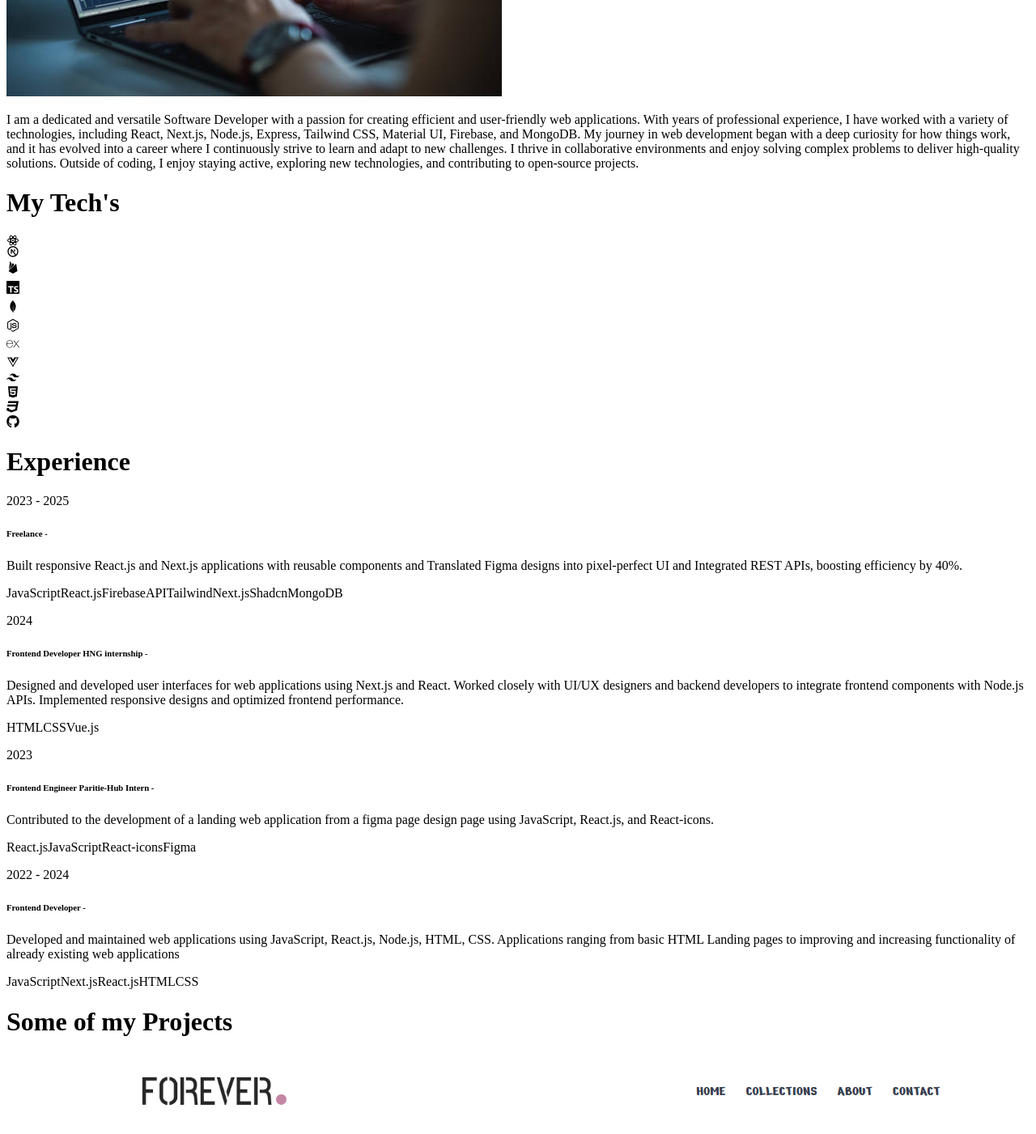
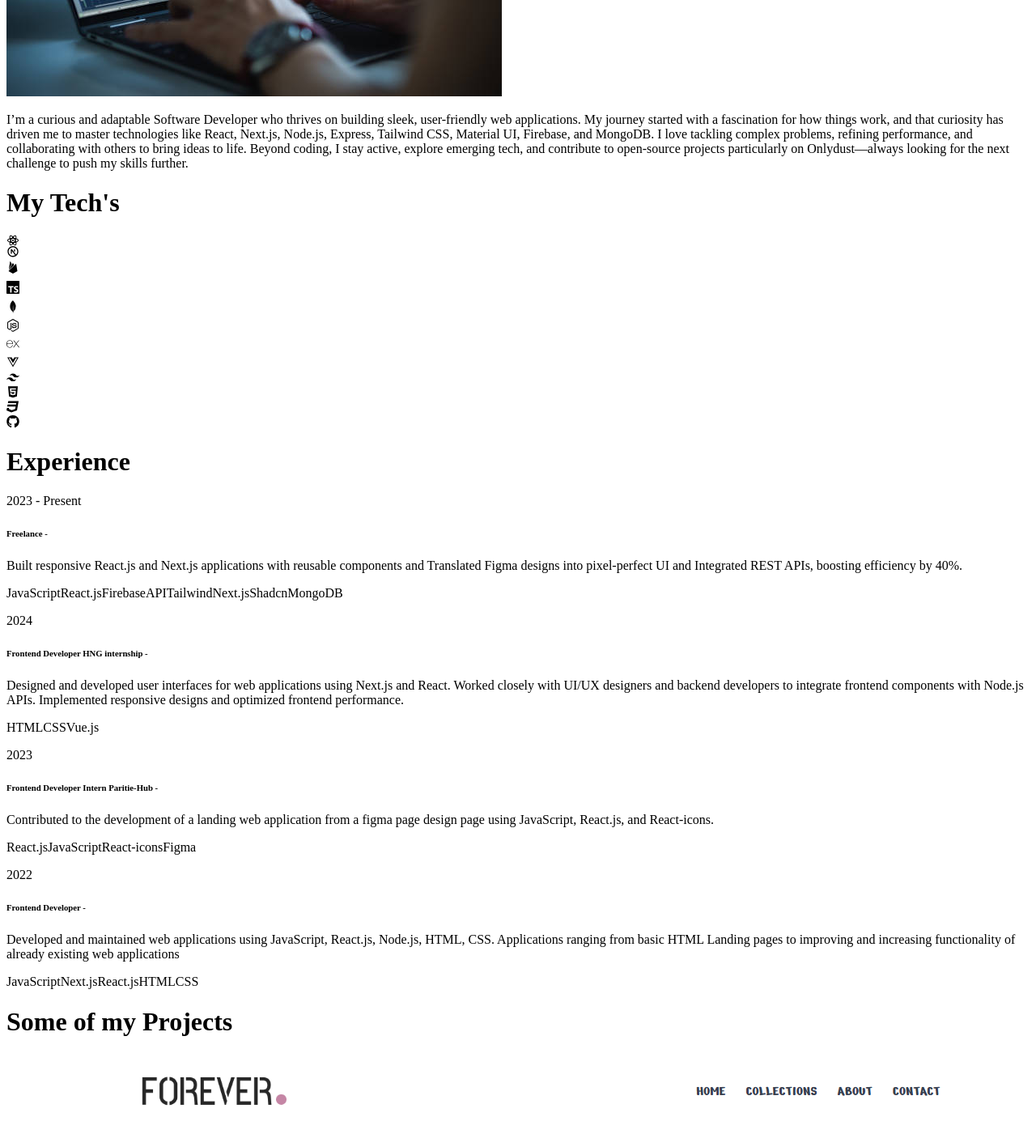
Before and after one commit to DarkVayder/portfolio, a React (Create React App) app: page / in a window 1280 px wide. Shown: the part 880-2281 px from the top of the page at 81% size. Built offline with nearby package versions, Linux system fonts and the light colour scheme; a web font is replaced by a local one.

Commit message:
feat: improved constants

```diff
--- a/src/constants/index.js
+++ b/src/constants/index.js
@@ -5,11 +5,11 @@ import project4 from "../assets/projects/project-4.png";
 
 export const HERO_CONTENT = `Creative Software Coder heavy on frontend with a proven track record of creating dynamic and responsive web applications that solve real-world problems. Proficient in leveraging modern frameworks and state management tools to build scalable solutions. Adept at collaborating in any environment, demonstrating strong problem-solving skills, and continuously seeking to enhance user experience. Passionate about developing innovative projects to improve everyday life.`;
 
-export const ABOUT_TEXT = `I am a dedicated and versatile Software Developer with a passion for creating efficient and user-friendly web applications. With years of professional experience, I have worked with a variety of technologies, including React, Next.js, Node.js, Express, Tailwind CSS, Material UI, Firebase, and MongoDB. My journey in web development began with a deep curiosity for how things work, and it has evolved into a career where I continuously strive to learn and adapt to new challenges. I thrive in collaborative environments and enjoy solving complex problems to deliver high-quality solutions. Outside of coding, I enjoy staying active, exploring new technologies, and contributing to open-source projects.`;
+export const ABOUT_TEXT = `I’m a curious and adaptable Software Developer who thrives on building sleek, user-friendly web applications. My journey started with a fascination for how things work, and that curiosity has driven me to master technologies like React, Next.js, Node.js, Express, Tailwind CSS, Material UI, Firebase, and MongoDB. I love tackling complex problems, refining performance, and collaborating with others to bring ideas to life. Beyond coding, I stay active, explore emerging tech, and contribute to open-source projects particularly on Onlydust—always looking for the next challenge to push my skills further.`;
 
 export const EXPERIENCES = [
   {
-    year: "2023 - 2025",
+    year: "2023 - Present",
     role: "Freelance",
     description: `Built responsive React.js and Next.js applications with reusable components and Translated Figma designs into pixel-perfect UI and Integrated REST APIs, boosting efficiency by 40%.`,
     technologies: ["JavaScript", "React.js", "Firebase", "API", "Tailwind", "Next.js", "Shadcn", "MongoDB"],
@@ -22,12 +22,12 @@ export const EXPERIENCES = [
   },
   {
     year: "2023",
-    role: "Frontend Engineer Paritie-Hub Intern",
+    role: "Frontend Developer Intern Paritie-Hub",
     description: `Contributed to the development of a landing web application from a figma page design page using JavaScript, React.js, and React-icons.`,
     technologies: ["React.js", "JavaScript", "React-icons", "Figma"],
   },
   {
-    year: "2022 - 2024",
+    year: "2022",
     role: "Frontend Developer",
     description: `Developed and maintained web applications using JavaScript, React.js, Node.js, HTML, CSS. Applications ranging from basic HTML Landing pages to improving and increasing functionality of already existing web applications`,
     technologies: ["JavaScript", "Next.js", "React.js", "HTML", "CSS"],
@@ -52,14 +52,14 @@ export const PROJECTS = [
   {
     "title": "Allustrate",
     "image": project4,
-    "description": "Allustrate is a cutting-edge AI-powered image generation platform that transforms textual descriptions into visually stunning, high-fidelity digital artwork. Built with React, Next.js, and Tailwind CSS, the application utilizes advanced AI models to interpret user prompts and generate hyper-realistic, creative, and stylistically diverse images. With an intuitive and responsive UI, Allustrate offers real-time image rendering, an intelligent tagging system for exploring artistic styles, and seamless user interactions powered by dynamic animations and smooth state management. It integrates Axios for efficient API communication, Sonner for real-time notifications, and a robust state-driven architecture to ensure a frictionless user experience. Users can effortlessly generate AI-driven visuals, preview high-resolution outputs, and download their creations with a single click. By merging modern web development principles with cutting-edge AI capabilities, Allustrate redefines the way users conceptualize and create digital imagery.",
+    "description": "Allustrate is an AI-powered image generation platform that converts text into high-fidelity digital art. Built with React, Next.js, and Tailwind CSS, it features real-time rendering, dynamic animations, and an intuitive UI. It integrates Axios for API communication, Sonner for notifications, and a robust state-driven architecture for seamless interactions. Users can generate, preview, and download AI-crafted visuals with ease, redefining digital creativity.",
     "technologies": ["JavaScript", "Rapid API", "Next.js", "Tailwind CSS"],
     "link": "https://allustrate.vercel.app/", // Placeholder link
   },
   {
     title: "HNG Timbu Cloud",
     image: project1,
-    description: "A fully functional e-commerce website with features like product listing, shopping cart, summary page, ratings.",
+    description: "A fully functional bookstore website with features like product listing, shopping cart, summary page, ratings.",
     technologies: ["JavaScript", "React.js", "Node.js", "Tailwind", "React-icons"],
     link: "https://hng-timbucloud-bookstore.vercel.app/", // Placeholder link
   },
```
